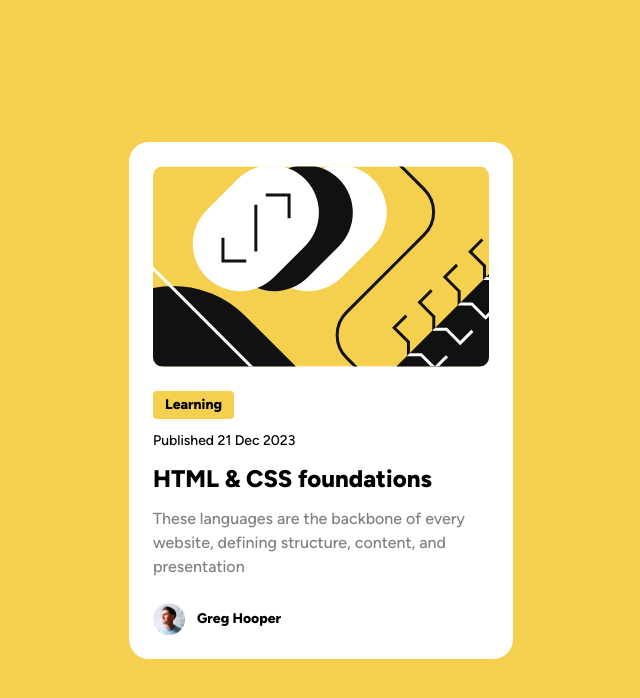
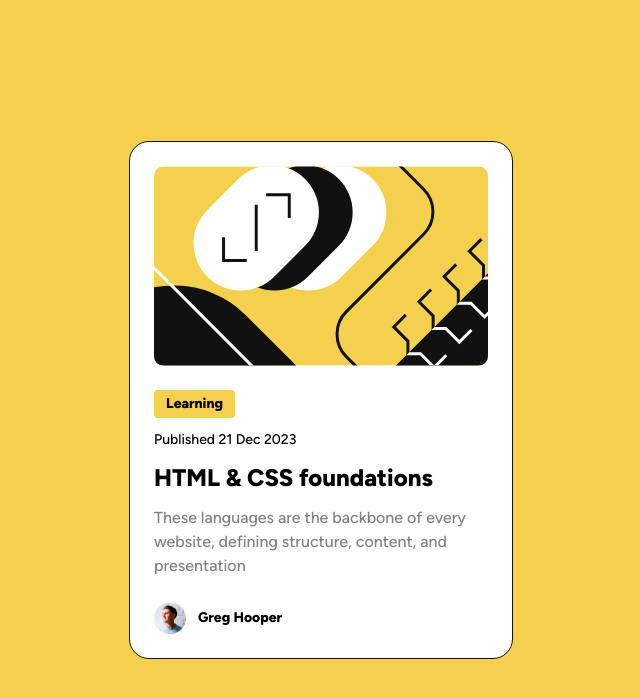
Before and after one commit to bswebdes/blog-preview-card-main, a Nuxt app: page / in a window 1280 px wide. Shown: the top 698 px of the page, without its empty margins (319-959 px from the left). Built offline with nearby package versions, Linux system fonts and the light colour scheme.

Commit message:
Added Border

```diff
--- a/components/BlogCard.vue
+++ b/components/BlogCard.vue
@@ -1,7 +1,7 @@
 <template>
   <div
     id="card"
-    class="p-6 bg-White flex flex-col gap-6 rounded-[1.25rem] shadow-black max-w-[384px]"
+    class="p-6 bg-White flex flex-col gap-6 rounded-[1.25rem] shadow-black max-w-[384px] border border-Black"
   >
     <img
       src="@/assets/images/illustration-article.svg"
```
